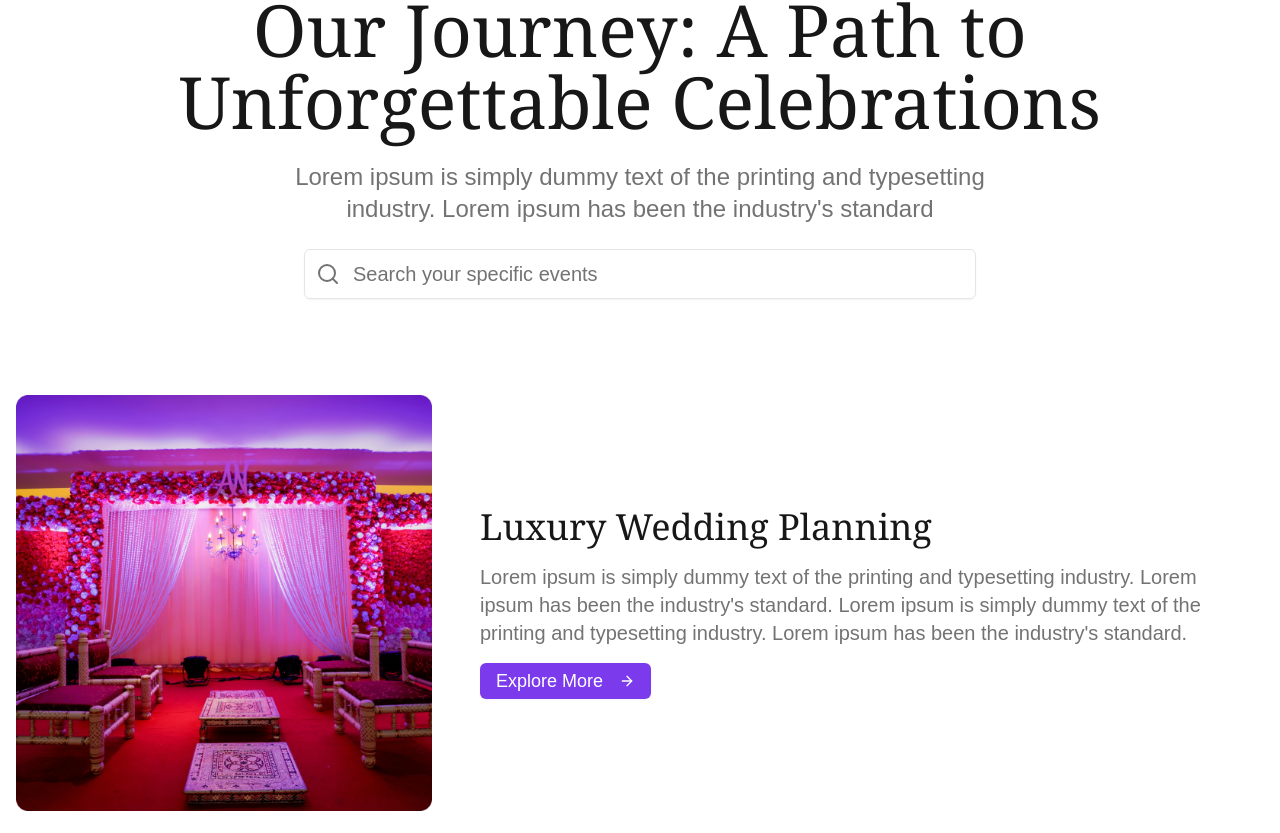
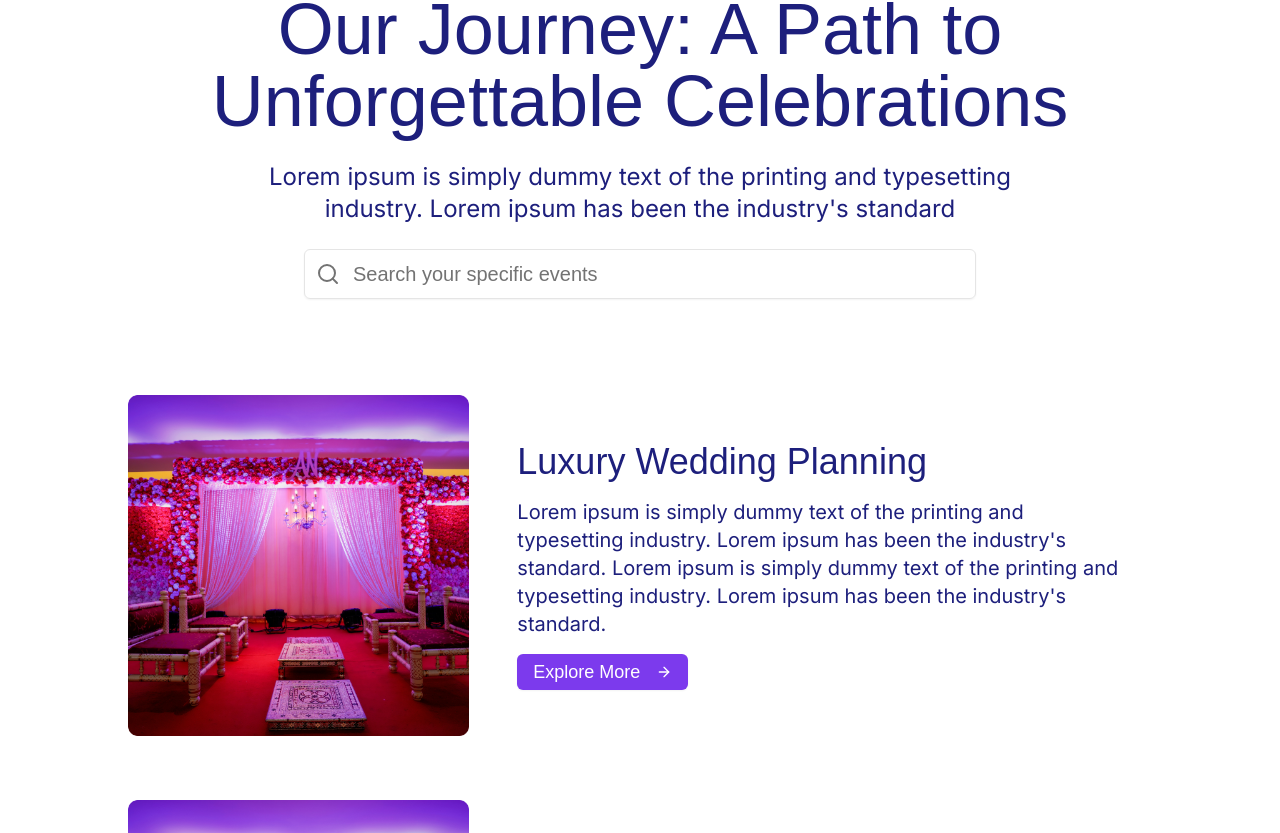
Before and after one commit to KRShanto/memorica, a Next.js app: page /journey in a window 1280 px wide. Shown: the part 167-1000 px from the top of the page. Built offline with nearby package versions, Linux system fonts and the light colour scheme; a web font is replaced by a local one.

Commit message:
feat: update typography and styling in journey components and layout

```diff
--- a/src/app/journey/page.tsx
+++ b/src/app/journey/page.tsx
@@ -53,10 +53,10 @@ function EventCard({ event }: { event: Event }) {
         />
       </div>
       <div className="flex-1 p-6 space-y-4">
-        <h2 className="text-2xl lg:text-3xl xl:text-4xl font-serif text-primary">
+        <h2 className="text-2xl lg:text-3xl xl:text-4xl font-antic text-[#1D1F7C]">
           {event.title}
         </h2>
-        <p className="text-muted-foreground text-base lg:text-lg xl:text-xl">
+        <p className="text-[#1D1F7C] font-inter text-base lg:text-lg xl:text-xl">
           {event.description}
         </p>
         <Button
@@ -83,11 +83,11 @@ export default function OurJourney() {
   return (
     <div className="container mx-auto px-4 py-12 lg:py-24">
       <div className="text-center space-y-6 mb-12 lg:mb-24">
-        <h1 className="text-4xl md:text-5xl lg:text-6xl xl:text-7xl font-serif text-primary leading-tight">
+        <h1 className="text-4xl md:text-5xl lg:text-6xl xl:text-7xl font-antic text-[#1D1F7C] leading-tight">
           Our Journey: A Path to{" "}
           <span className="block">Unforgettable Celebrations</span>
         </h1>
-        <p className="text-muted-foreground max-w-3xl mx-auto text-lg lg:text-xl xl:text-2xl">
+        <p className="font-inter max-w-3xl mx-auto text-lg lg:text-xl xl:text-2xl text-[#1D1F7C]">
           Lorem ipsum is simply dummy text of the printing and typesetting
           industry. Lorem ipsum has been the industry&apos;s standard
         </p>
@@ -103,7 +103,7 @@ export default function OurJourney() {
         </div>
       </div>
 
-      <div className="space-y-12 lg:space-y-16">
+      <div className="space-y-12 lg:space-y-16 max-w-5xl mx-auto">
         {filteredEvents.map((event) => (
           <EventCard key={event.id} event={event} />
         ))}
--- a/src/app/layout.tsx
+++ b/src/app/layout.tsx
@@ -1,42 +1,50 @@
-import Footer from '@/components/footer'
-import Navbar from '@/components/navbar'
-import { ImageProvider } from '@/context/ImageContext'
-import type { Metadata } from 'next'
-import { Antic_Didone, Plus_Jakarta_Sans } from 'next/font/google'
-import './globals.css'
+import Footer from "@/components/footer";
+import Navbar from "@/components/navbar";
+import { ImageProvider } from "@/context/ImageContext";
+import type { Metadata } from "next";
+import { Antic_Didone, Inter, Plus_Jakarta_Sans } from "next/font/google";
+import "./globals.css";
 
 const jakarta = Plus_Jakarta_Sans({
-  weight: '400',
-  variable: '--font-jakarta',
-  subsets: ['latin'],
-})
+  weight: "400",
+  variable: "--font-jakarta",
+  subsets: ["latin"],
+});
 const antic = Antic_Didone({
-  weight: '400',
-  variable: '--font-antic',
-  subsets: ['latin'],
-})
+  weight: "400",
+  variable: "--font-antic",
+  subsets: ["latin"],
+});
+
+const inter = Inter({
+  weight: "400",
+  variable: "--font-inter",
+  subsets: ["latin"],
+});
 
 export const metadata: Metadata = {
   title: {
     template: `%s | Memorica`,
-    default: 'Memorica',
+    default: "Memorica",
   },
-}
+};
 
 export default function RootLayout({
   children,
 }: Readonly<{
-  children: React.ReactNode
+  children: React.ReactNode;
 }>) {
   return (
     <ImageProvider>
-      <html lang='en'>
-        <body className={`${jakarta.variable} ${antic.variable} antialiased`}>
+      <html lang="en">
+        <body
+          className={`${jakarta.variable} ${antic.variable} ${inter.variable} antialiased`}
+        >
           <Navbar />
           {children}
           <Footer />
         </body>
       </html>
     </ImageProvider>
-  )
+  );
 }
--- a/tailwind.config.ts
+++ b/tailwind.config.ts
@@ -10,78 +10,73 @@ export default {
   theme: {
     extend: {
       colors: {
-  			background: 'var(--background)',
-  			foreground: 'var(--foreground)',
+        background: "var(--background)",
+        foreground: "var(--foreground)",
         purple: {
-  				'600': '#7C3AED',
-  				'700': '#6D28D9',
-  				'800': '#5B21B6'
+          "600": "#7C3AED",
+          "700": "#6D28D9",
+          "800": "#5B21B6",
         },
-  			border: 'hsl(var(--border))',
-  			input: 'hsl(var(--input))',
-  			ring: 'hsl(var(--ring))',
+        border: "hsl(var(--border))",
+        input: "hsl(var(--input))",
+        ring: "hsl(var(--ring))",
         primary: {
-  				DEFAULT: 'hsl(var(--primary))',
-  				foreground: 'hsl(var(--primary-foreground))'
+          DEFAULT: "hsl(var(--primary))",
+          foreground: "hsl(var(--primary-foreground))",
         },
         secondary: {
-  				DEFAULT: 'hsl(var(--secondary))',
-  				foreground: 'hsl(var(--secondary-foreground))'
+          DEFAULT: "hsl(var(--secondary))",
+          foreground: "hsl(var(--secondary-foreground))",
         },
         destructive: {
-  				DEFAULT: 'hsl(var(--destructive))',
-  				foreground: 'hsl(var(--destructive-foreground))'
+          DEFAULT: "hsl(var(--destructive))",
+          foreground: "hsl(var(--destructive-foreground))",
         },
         muted: {
-  				DEFAULT: 'hsl(var(--muted))',
-  				foreground: 'hsl(var(--muted-foreground))'
+          DEFAULT: "hsl(var(--muted))",
+          foreground: "hsl(var(--muted-foreground))",
         },
         accent: {
-  				DEFAULT: 'hsl(var(--accent))',
-  				foreground: 'hsl(var(--accent-foreground))'
+          DEFAULT: "hsl(var(--accent))",
+          foreground: "hsl(var(--accent-foreground))",
         },
         popover: {
-  				DEFAULT: 'hsl(var(--popover))',
-  				foreground: 'hsl(var(--popover-foreground))'
+          DEFAULT: "hsl(var(--popover))",
+          foreground: "hsl(var(--popover-foreground))",
         },
         card: {
-  				DEFAULT: 'hsl(var(--card))',
-  				foreground: 'hsl(var(--card-foreground))'
-  			}
+          DEFAULT: "hsl(var(--card))",
+          foreground: "hsl(var(--card-foreground))",
+        },
       },
       fontFamily: {
-  			jakarta: [
-  				'var(--font-jakarta)',
-  				'sans-serif'
-  			],
-  			antic: [
-  				'var(--font-antic)',
-  				'serif'
-  			]
+        jakarta: ["var(--font-jakarta)", "sans-serif"],
+        antic: ["var(--font-antic)", "serif"],
+        inter: ["var(--font-inter)"],
       },
       keyframes: {
-  			'accordion-down': {
+        "accordion-down": {
           from: {
-  					height: '0'
+            height: "0",
           },
           to: {
-  					height: 'var(--radix-accordion-content-height)'
-  				}
+            height: "var(--radix-accordion-content-height)",
           },
-  			'accordion-up': {
+        },
+        "accordion-up": {
           from: {
-  					height: 'var(--radix-accordion-content-height)'
+            height: "var(--radix-accordion-content-height)",
           },
           to: {
-  					height: '0'
-  				}
-  			}
+            height: "0",
+          },
+        },
       },
       animation: {
-  			'accordion-down': 'accordion-down 0.2s ease-out',
-  			'accordion-up': 'accordion-up 0.2s ease-out'
-  		}
-  	}
+        "accordion-down": "accordion-down 0.2s ease-out",
+        "accordion-up": "accordion-up 0.2s ease-out",
+      },
+    },
   },
   plugins: [require("tailwindcss-animate")],
 } satisfies Config;
```
Lines whose indentation alone changed are shown as unchanged.
